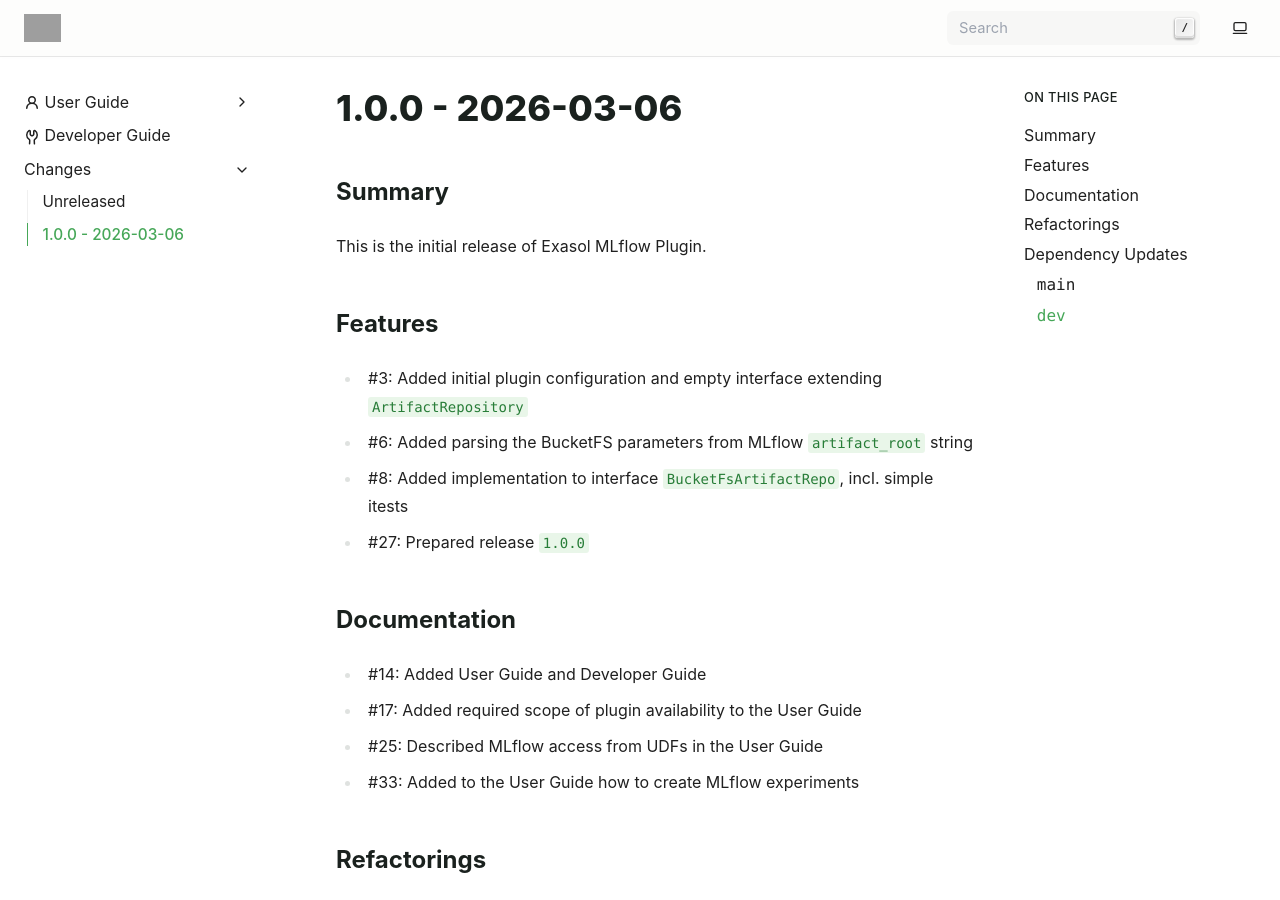
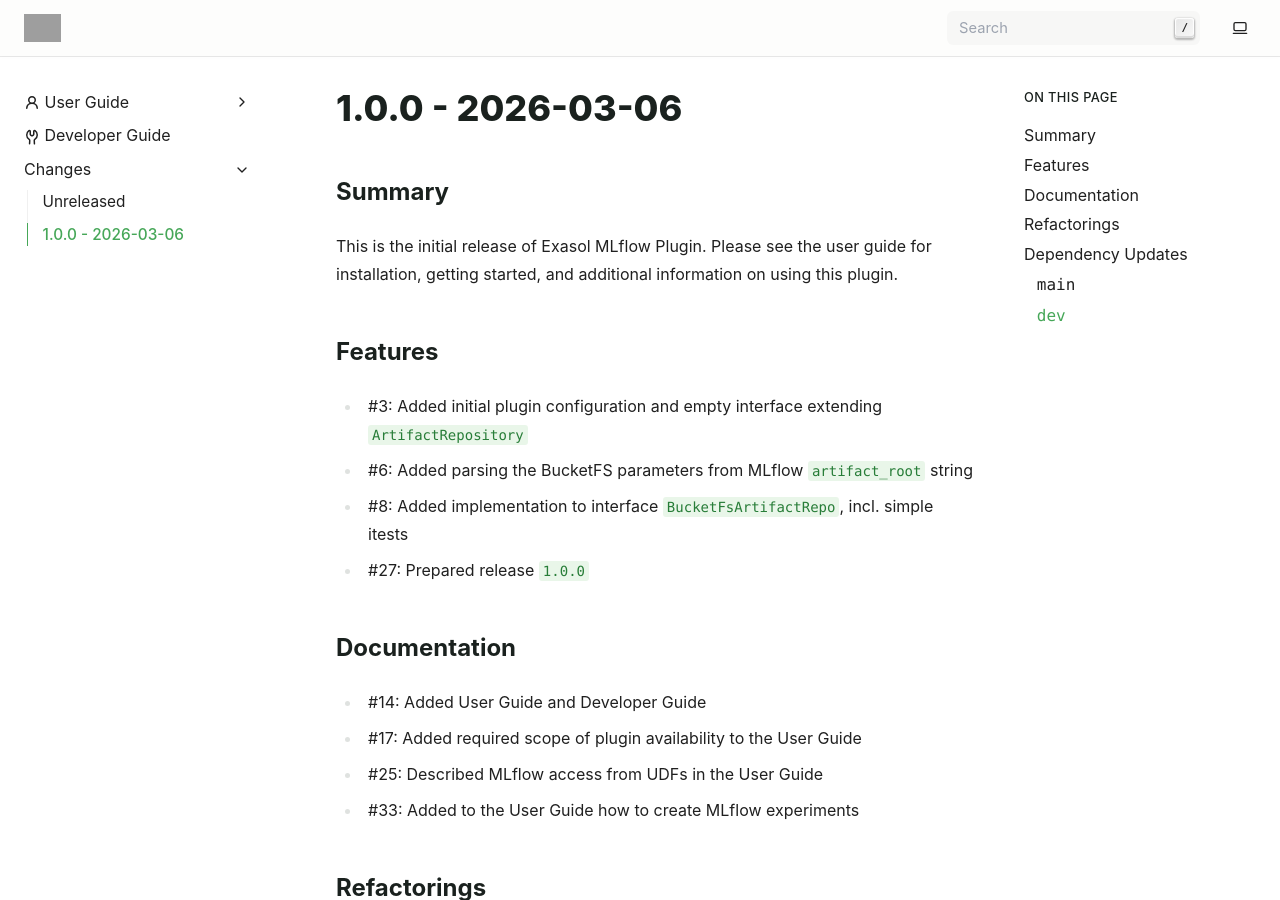
Before and after one commit to exasol/mlflow-plugin, a Sphinx documentation site: the page built from doc/changes/changes_1.0.0.md, in a window 1280 px wide and 900 px high. Built offline with Sphinx 7.4.7, drawn with Linux system fonts in a browser that asks for light colours; pages that are not in the unit, such as notebooks, are missing from menus; grey boxes are pictures that could not be loaded.

Commit message:
Updated summary of the release

```diff
--- a/doc/changes/changes_1.0.0.md
+++ b/doc/changes/changes_1.0.0.md
@@ -2,7 +2,7 @@
 
 ## Summary
 
-This is the initial release of Exasol MLflow Plugin.
+This is the initial release of Exasol MLflow Plugin. Please see the user guide for installation, getting started, and additional information on using this plugin.
 
 ## Features
 
```
